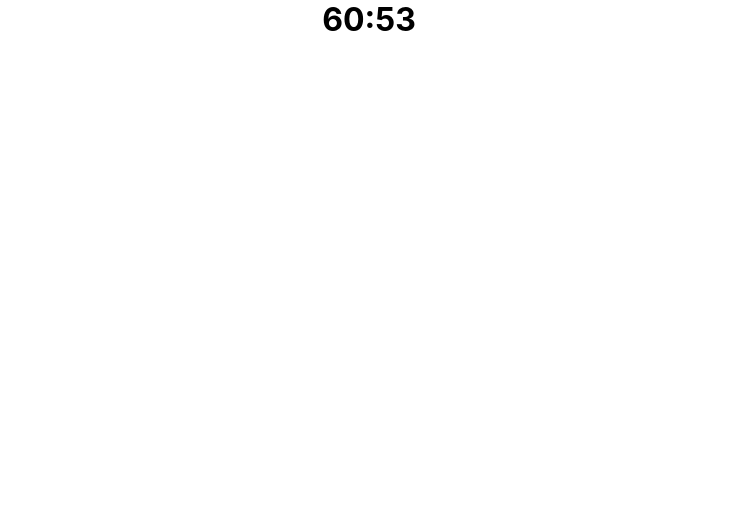
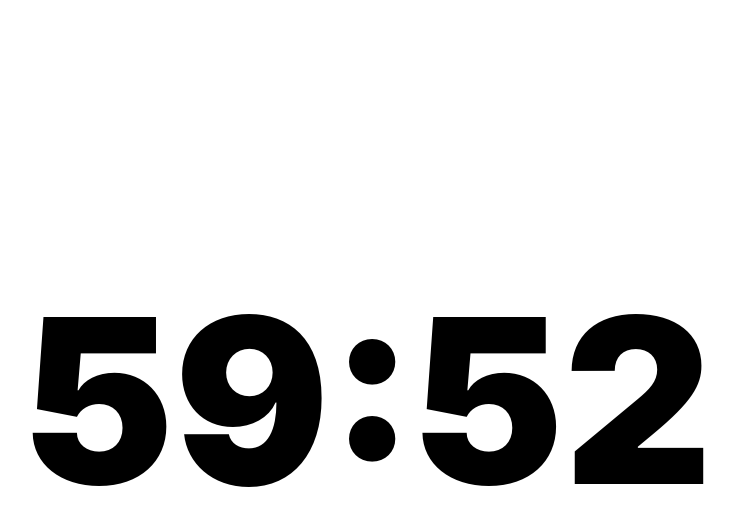
Before and after one commit to lighterboiii/time-manager, a React (Create React App) app: page / in a window 1280 px wide. Shown: the top 526 px of the page, without its empty margins (271-1006 px from the left). Built offline with nearby package versions, Linux system fonts and the light colour scheme.

Commit message:
feat: add basic mixins and styles for time

```diff
--- a/src/components/Timer/Timer.module.scss
+++ b/src/components/Timer/Timer.module.scss
@@ -0,0 +1,20 @@
+@use '../../stylesheets/mixins.scss' as *;
+
+.timer {
+  @include indents();
+  @include flexContainer(column, center, center);
+  height: 100vh;
+
+  &__time {
+    font-size: 230px;
+    font-weight: 900;
+
+    @media screen and (max-width: 859px) {
+      font-size: 144px;
+    }
+
+    @media screen and (max-width: 430px) {
+      font-size: 100px;
+    }
+  }
+}
--- a/src/components/Timer/Timer.tsx
+++ b/src/components/Timer/Timer.tsx
@@ -2,8 +2,8 @@ import { FC, useEffect, useState } from "react";
 import styles from './Timer.module.scss';
 
 const Timer: FC = () => {
-  const [minutes, setMinutes] = useState(60);
-  const [seconds, setSeconds] = useState(60);
+  const [minutes, setMinutes] = useState(59);
+  const [seconds, setSeconds] = useState(59);
 
   useEffect(() => {
     const interval = setInterval(() => {
@@ -23,7 +23,7 @@ const Timer: FC = () => {
 
   return (
     <div className={styles.timer}>
-      <h1>{`${minutes.toString()}:${seconds.toString()}`}</h1>
+      <h1 className={styles.timer__time}>{`${minutes.toString()}:${seconds.toString()}`}</h1>
     </div>
   )
 };
--- /dev/null
+++ b/src/stylesheets/mixins.scss
@@ -0,0 +1,18 @@
+@mixin flexContainer ($dir: row, $justify: false, $align: false, $gap: false) {
+  display: flex;
+  flex-direction: $dir;
+  @if ($justify) {
+    justify-content: $justify;
+  }
+  @if ($align) {
+    align-items: $align;
+  }
+  @if ($gap) {
+    gap: $gap;
+  }
+}
+
+@mixin indents($padding: 0, $margin: 0) {
+  margin: $margin;
+  padding: $padding;
+}
```
